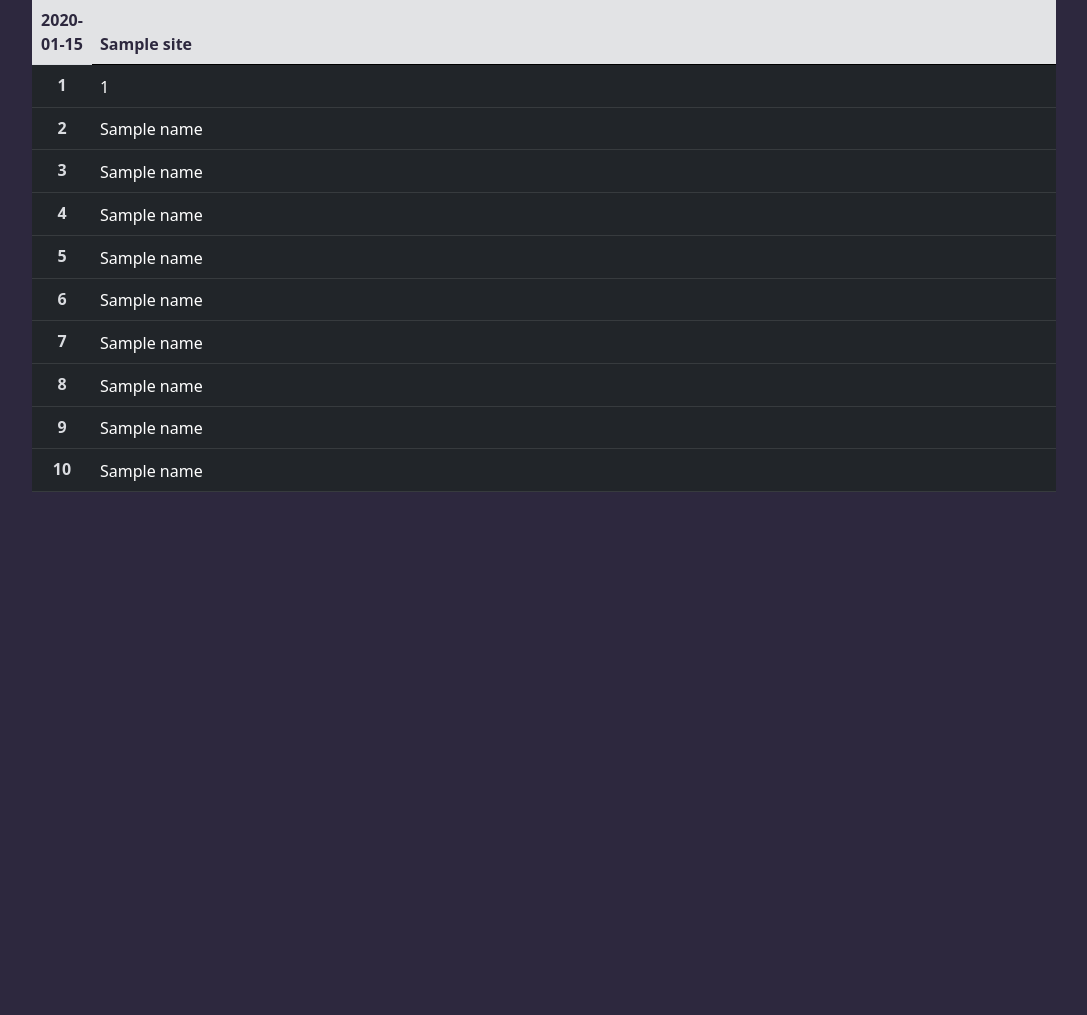
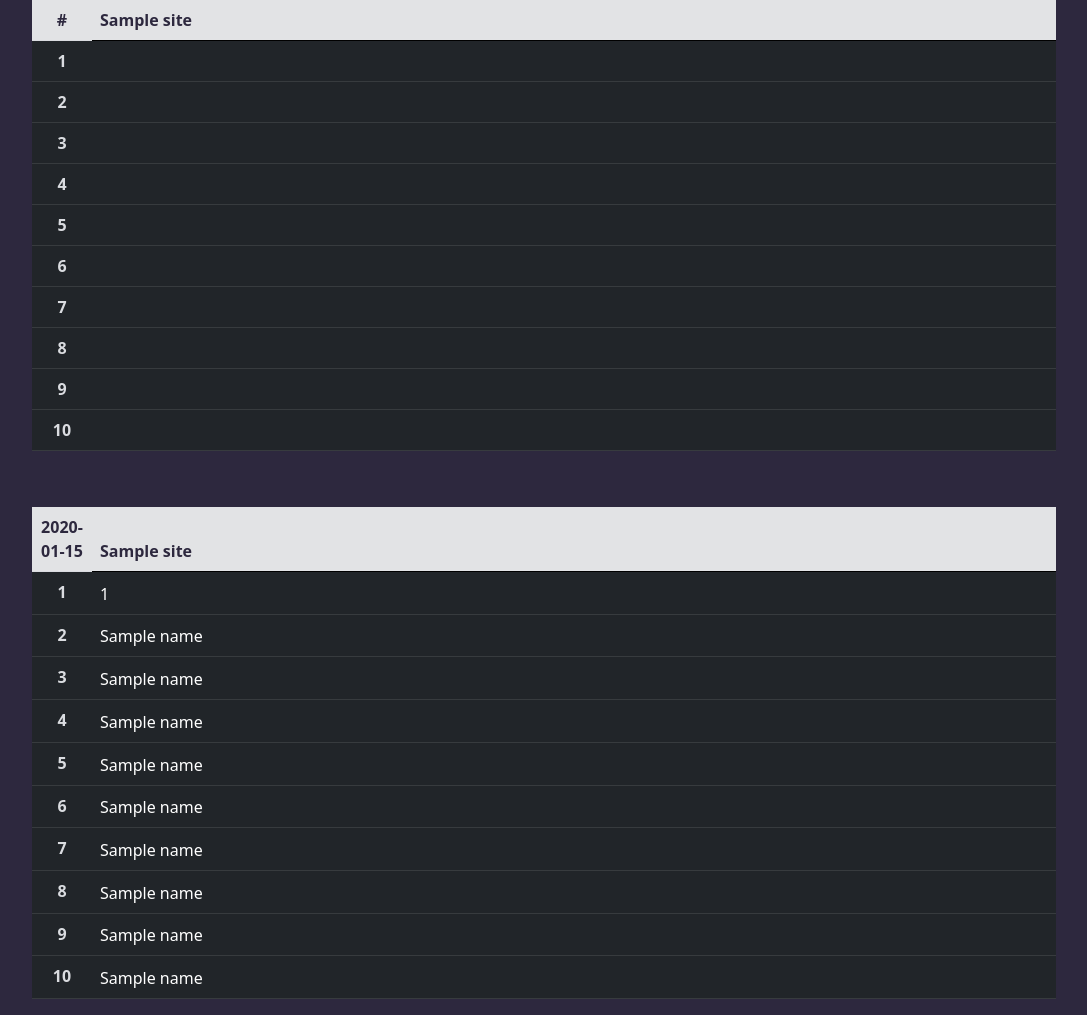
Before and after one commit to Hyeonjae-K/Keywords-service, a Flask app: template templates/index.html in a window 1280 px wide. Shown: the part 56-1071 px from the top of the page, without its empty margins (96-1183 px from the left). Before the commit the page ends 548 px from the top, so only its background shows below. Run offline with Flask 2, Linux system fonts and the light colour scheme; the template is opened without the code that fills it: most values are stand-ins (such as "Sample title", 1, 10 or a date in 2020); lists and menus that the app fills with data are empty.

Commit message:
실시간 랭킹 구현

```diff
--- a/templates/index.html
+++ b/templates/index.html
@@ -33,14 +33,13 @@
 
     <!--  now ranking table  -->
 
-    <!-- ranking table -->
-    {% for time in data["Google"] %}
     <table class="table table-dark table-hover table-style">
         <thead class="table-secondary">
             <tr>
-                <th scope="row"><span class="col1-color">{{ time }}</span></th>
+                <th scope="row"><span class="col1-color">#</span></th>
                 {% for site in sites %}
-                <th scope="col"><a class="site-link" href="{{ sites[site] }}"><span class="col1-color">{{ site }}</span></a></th>
+                <th scope="col"><a class="site-link" href="{{ sites[site] }}"><span class="col1-color">{{ site
+                            }}</span></a></th>
                 {% endfor %}
             </tr>
         </thead>
@@ -49,7 +48,34 @@
             <tr>
                 <th scope="row">{{ rank+1 }}</th>
                 {% for site in sites %}
-                <td><a class="keyword-link" href="{{ data[site][time][1][rank] }}"><span class="align-middle d-inline-block text-truncate">{{ data[site][time][0][rank] }}</span></a>
+                <td><a class="keyword-link" href="{{ now[site]['urls'][rank] }}"><span
+                            class="align-middle d-inline-block text-truncate">{{ now[site]["titles"][rank] }}</span></a>
+                </td>
+                {% endfor %}
+            </tr>
+            {% endfor %}
+        </tbody>
+    </table>
+
+    <!-- ranking table -->
+    {% for time in data["Google"] %}
+    <table class="table table-dark table-hover table-style">
+        <thead class="table-secondary">
+            <tr>
+                <th scope="row"><span class="col1-color">{{ time }}</span></th>
+                {% for site in sites %}
+                <th scope="col"><a class="site-link" href="{{ sites[site] }}"><span class="col1-color">{{ site
+                            }}</span></a></th>
+                {% endfor %}
+            </tr>
+        </thead>
+        <tbody>
+            {% for rank in range(10) %}
+            <tr>
+                <th scope="row">{{ rank+1 }}</th>
+                {% for site in sites %}
+                <td><a class="keyword-link" href="{{ data[site][time][1][rank] }}"><span
+                            class="align-middle d-inline-block text-truncate">{{ data[site][time][0][rank] }}</span></a>
                 </td>
                 {% endfor %}
             </tr>
```
